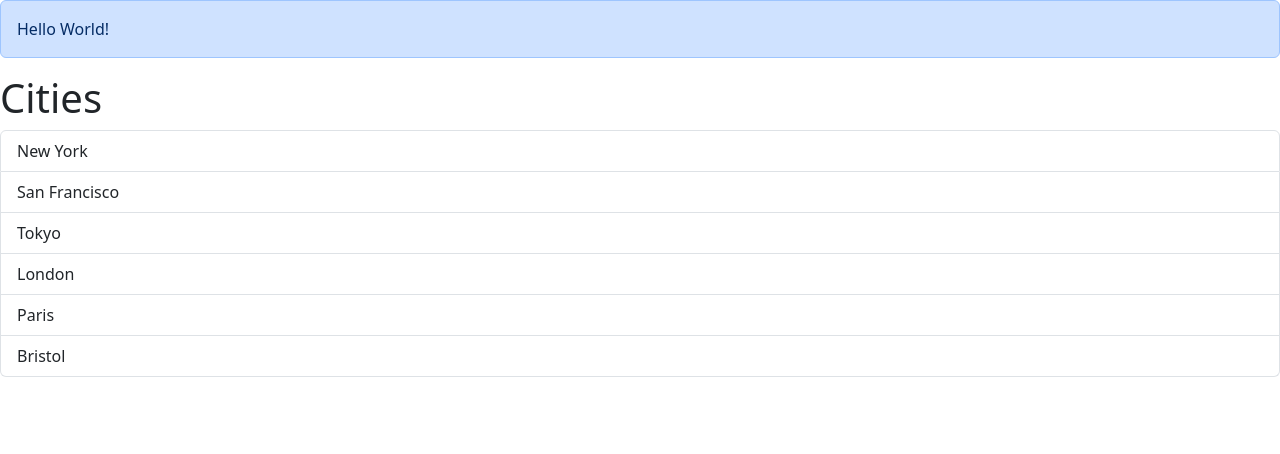
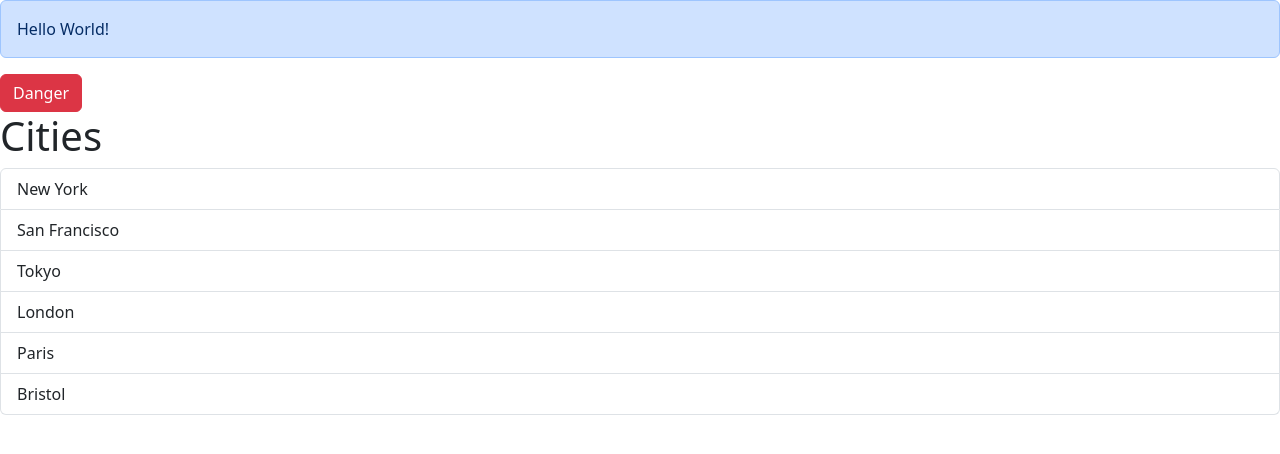
Before and after one commit to joelmarriott/react-with-mosh, a React (Vite) app in the folder react-app/: page / in a window 1280 px wide. Shown: the top 454 px of the page. Built offline with nearby package versions, Linux system fonts and the light colour scheme.

Commit message:
Exercise - Build a Button component

```diff
--- a/react-app/src/App.tsx
+++ b/react-app/src/App.tsx
@@ -1,5 +1,6 @@
 import ListGroup from "./components/ListGroup";
 import Alert from "./components/Alert";
+import Button from "./components/Button";
 
 function App() {
   let items = [
@@ -15,11 +16,18 @@ function App() {
     console.log(item);
   };
 
+  const handlePress = () => {
+    console.log("Button pressed!");
+  };
+
   return (
     <div>
       <Alert>
         Hello World!
       </Alert>
+      <Button colour="danger" onPress={handlePress}>
+        Danger
+      </Button>
       <ListGroup
         items={items}
         heading="Cities"
--- /dev/null
+++ b/react-app/src/components/Button.tsx
@@ -0,0 +1,19 @@
+interface Props {
+  colour?: "primary" | "secondary" | "danger";
+  children: string;
+  onPress: () => void;
+}
+
+function Button({ colour = "primary", children, onPress }: Props) {
+  return (
+    <button
+      type="button"
+      className={"btn btn-" + colour}
+      onClick={() => onPress()}
+    >
+      {children}
+    </button>
+  );
+}
+
+export default Button;
```
